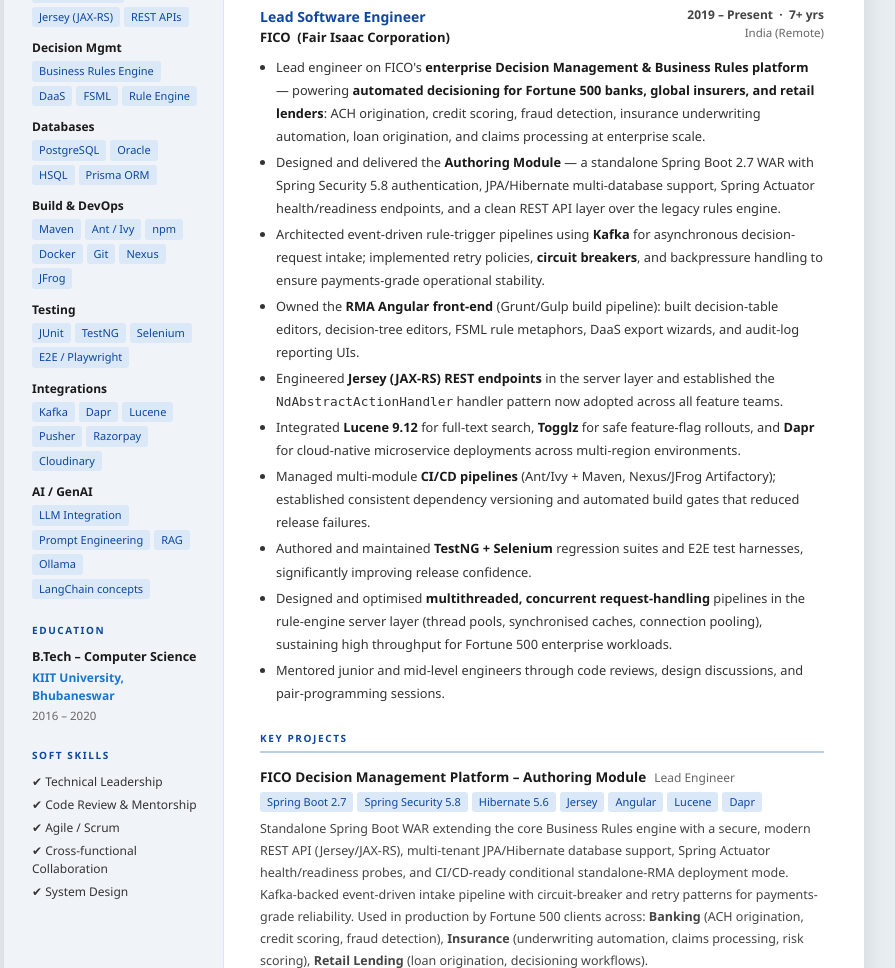
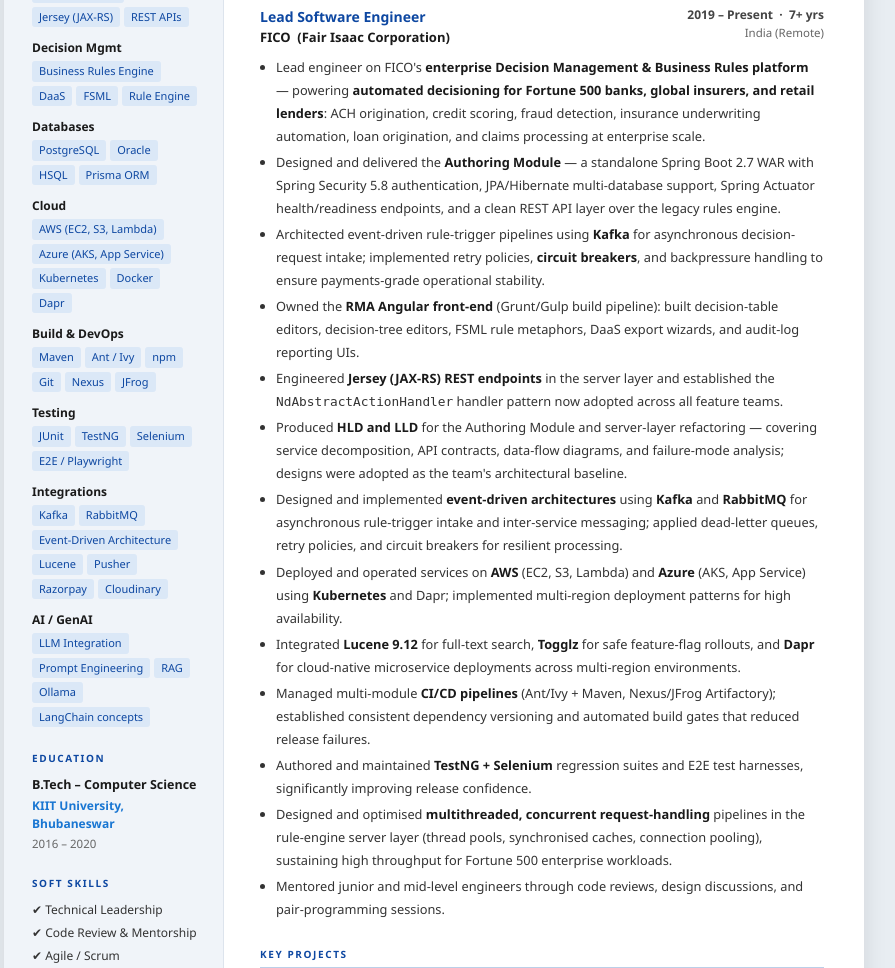
Before and after one commit to Kaushal727281/job-hunter, a Flask app: page /resume-base in a window 1280 px wide. Shown: the part 555-1523 px from the top of the page, without its empty margins (206-1101 px from the left). Run offline with Flask 3, Linux system fonts and the light colour scheme; data that the repository does not hold is empty; some libraries are stand-ins or nearby versions.

Commit message:
Add AWS/Azure/RabbitMQ/HLD-LLD to resume; green/red tips UI
base_resume.html:
- New Cloud skills section: AWS (EC2, S3, Lambda), Azure (AKS, App Service),
  Kubernetes, Docker, Dapr
- Added RabbitMQ and Event-Driven Architecture to Integrations skills
- New FICO bullet: HLD and LLD for Authoring Module (service decomposition,
  API contracts, data-flow diagrams, failure-mode analysis)
- New FICO bullet: event-driven architecture with Kafka + RabbitMQ (DLQ,
  retry policies, circuit breakers)
- New FICO bullet: AWS/Azure/Kubernetes deployment (EC2, S3, Lambda, AKS,
  App Service, multi-region HA patterns)

templates/index.html:
- Improvement tips panel now shows ✅ green for implemented tips (start with ✓)
  and ❌ red for remaining gaps
- Summary line shows "N done · N to fix" count
- On retry the ❌ tips are passed back to the LLM as required improvements

Co-Authored-By: Claude Sonnet 4.6 <noreply@anthropic.com>

```diff
--- a/base_resume.html
+++ b/base_resume.html
@@ -321,12 +321,22 @@
       </div>
 
       <div class="skill-group">
+        <div class="skill-group-label">Cloud</div>
+        <div class="skill-tags">
+          <span class="tag">AWS (EC2, S3, Lambda)</span>
+          <span class="tag">Azure (AKS, App Service)</span>
+          <span class="tag">Kubernetes</span>
+          <span class="tag">Docker</span>
+          <span class="tag">Dapr</span>
+        </div>
+      </div>
+
+      <div class="skill-group">
         <div class="skill-group-label">Build & DevOps</div>
         <div class="skill-tags">
           <span class="tag">Maven</span>
           <span class="tag">Ant / Ivy</span>
           <span class="tag">npm</span>
-          <span class="tag">Docker</span>
           <span class="tag">Git</span>
           <span class="tag">Nexus</span>
           <span class="tag">JFrog</span>
@@ -347,7 +357,8 @@
         <div class="skill-group-label">Integrations</div>
         <div class="skill-tags">
           <span class="tag">Kafka</span>
-          <span class="tag">Dapr</span>
+          <span class="tag">RabbitMQ</span>
+          <span class="tag">Event-Driven Architecture</span>
           <span class="tag">Lucene</span>
           <span class="tag">Pusher</span>
           <span class="tag">Razorpay</span>
@@ -424,6 +435,9 @@
             <li>Architected event-driven rule-trigger pipelines using <strong>Kafka</strong> for asynchronous decision-request intake; implemented retry policies, <strong>circuit breakers</strong>, and backpressure handling to ensure payments-grade operational stability.</li>
             <li>Owned the <strong>RMA Angular front-end</strong> (Grunt/Gulp build pipeline): built decision-table editors, decision-tree editors, FSML rule metaphors, DaaS export wizards, and audit-log reporting UIs.</li>
             <li>Engineered <strong>Jersey (JAX-RS) REST endpoints</strong> in the server layer and established the <code>NdAbstractActionHandler</code> handler pattern now adopted across all feature teams.</li>
+            <li>Produced <strong>HLD and LLD</strong> for the Authoring Module and server-layer refactoring — covering service decomposition, API contracts, data-flow diagrams, and failure-mode analysis; designs were adopted as the team's architectural baseline.</li>
+            <li>Designed and implemented <strong>event-driven architectures</strong> using <strong>Kafka</strong> and <strong>RabbitMQ</strong> for asynchronous rule-trigger intake and inter-service messaging; applied dead-letter queues, retry policies, and circuit breakers for resilient processing.</li>
+            <li>Deployed and operated services on <strong>AWS</strong> (EC2, S3, Lambda) and <strong>Azure</strong> (AKS, App Service) using <strong>Kubernetes</strong> and Dapr; implemented multi-region deployment patterns for high availability.</li>
             <li>Integrated <strong>Lucene 9.12</strong> for full-text search, <strong>Togglz</strong> for safe feature-flag rollouts, and <strong>Dapr</strong> for cloud-native microservice deployments across multi-region environments.</li>
             <li>Managed multi-module <strong>CI/CD pipelines</strong> (Ant/Ivy + Maven, Nexus/JFrog Artifactory); established consistent dependency versioning and automated build gates that reduced release failures.</li>
             <li>Authored and maintained <strong>TestNG + Selenium</strong> regression suites and E2E test harnesses, significantly improving release confidence.</li>
```
Also changed, not shown: templates/index.html (+24 -4 lines).
